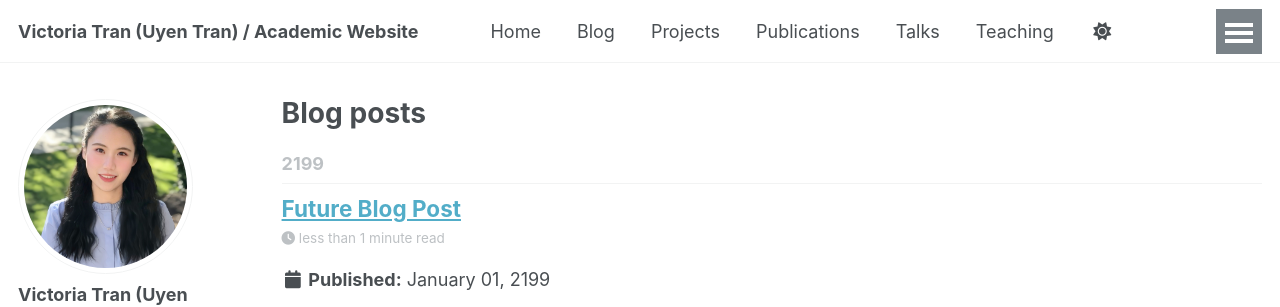
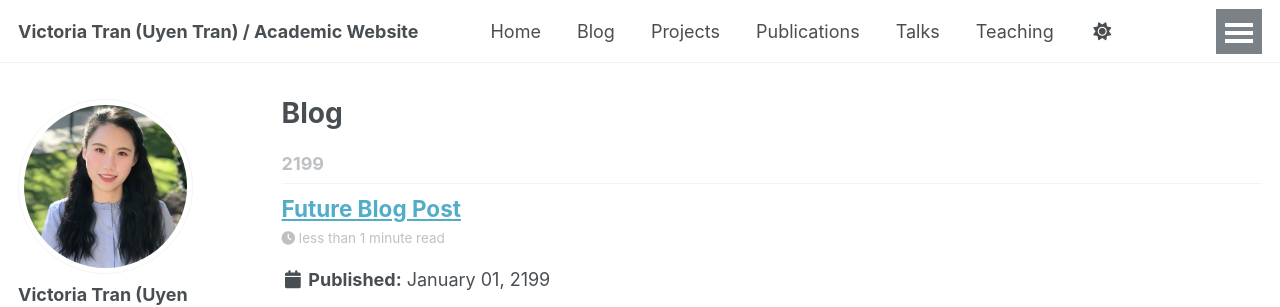
Before and after one commit to uyentran9/uyentran-ai-blog, a Jekyll site: the page built from _pages/year-archive.html, in a window 1280 px wide and 900 px high. Shown: the top 307 px of the window. Built offline with Jekyll 4.4.1, drawn with Linux system fonts in a browser that asks for light colours; a script that is not in the unit is left out.

Commit message:
Update year-archive.html

```diff
--- a/_pages/year-archive.html
+++ b/_pages/year-archive.html
@@ -1,10 +1,11 @@
 ---
 layout: archive
 permalink: /year-archive/
-title: "Blog posts"
+title: "Blog"
+permalink: /blog/
 author_profile: true
-redirect_from:
-  - /wordpress/blog-posts/
+#redirect_from:
+#  - /wordpress/blog-posts/
 ---
 
 {% include base_path %}
```
